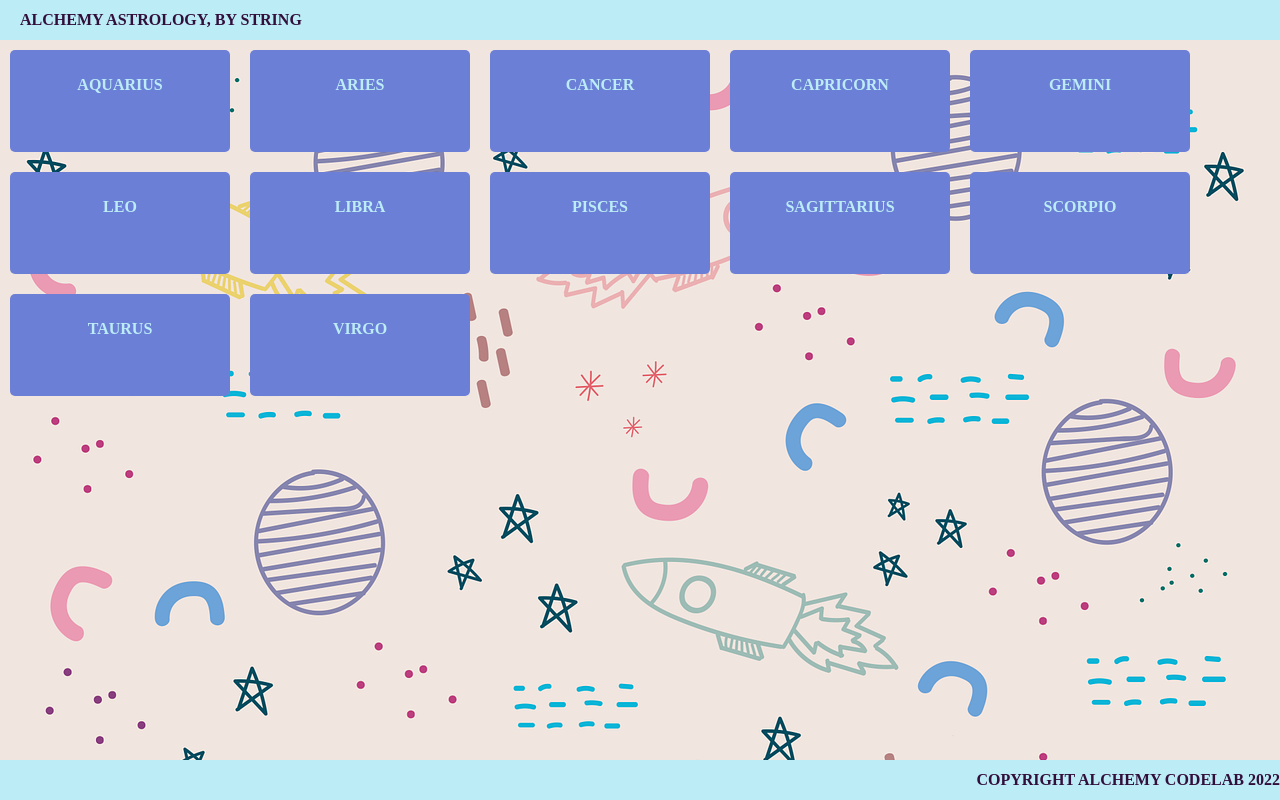
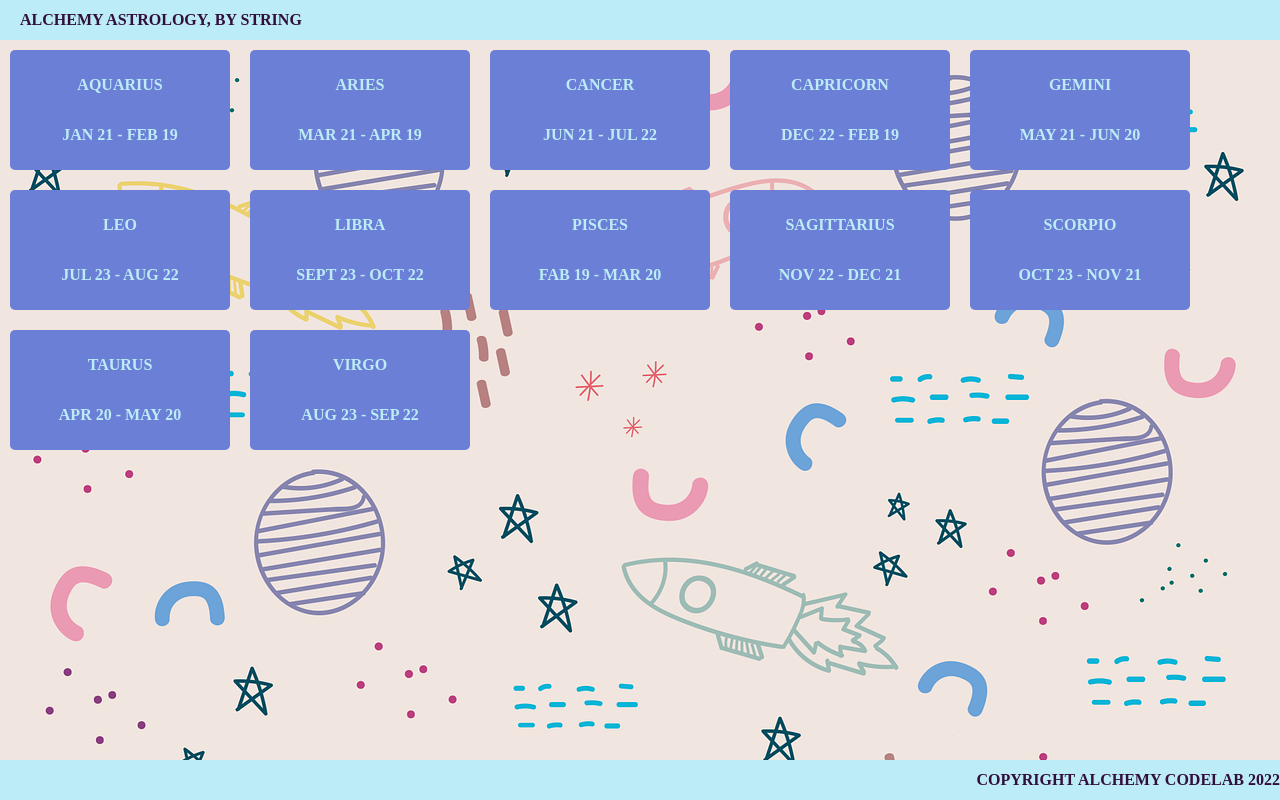
Before and after one commit to willgundy/react-zodia-half-baked, a React (Create React App) app: page / in a window 1280 px wide. Built offline with nearby package versions, Linux system fonts and the light colour scheme; a web font is replaced by a local one.

Commit message:
fix zodiac date

```diff
--- a/src/ZodiacCard/ZodiacCard.js
+++ b/src/ZodiacCard/ZodiacCard.js
@@ -5,7 +5,7 @@ export default function ZodiacCard({ zodiac }) {
   return (
     <div className='zodiac-card'>
       <p className='name'>{zodiac.name}</p>
-      <p className='name'>{zodiac.datesgit }</p>
+      <p className='name'>{zodiac.dates}</p>
     </div>
   );
 }
```
